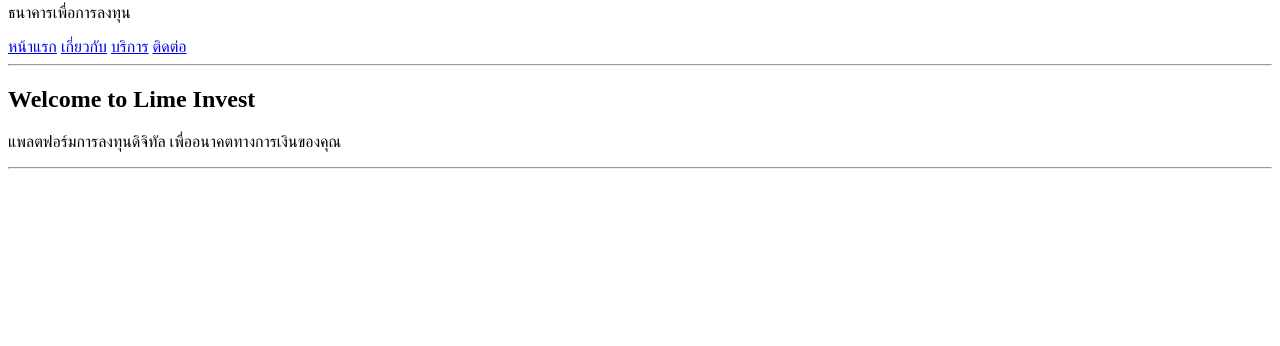
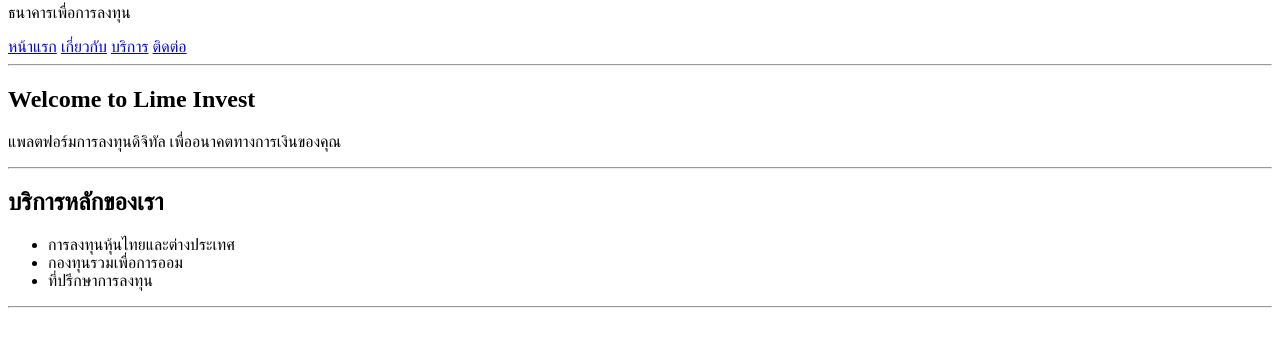
Before and after one commit to patchara24/my-business-web, a plain HTML site: page index.html in a window 1280 px wide. Shown: the part 388-734 px from the top of the page. Drawn offline with Linux system fonts and the light colour scheme.

Commit message:
feat:add services

```diff
--- a/index.html
+++ b/index.html
@@ -33,6 +33,19 @@
 
     <hr>
 
+
+    <!-- Featured Services -->
+    <section>
+        <h2>บริการหลักของเรา</h2>
+        <ul>
+            <li>การลงทุนหุ้นไทยและต่างประเทศ</li>
+            <li>กองทุนรวมเพื่อการออม</li>
+            <li>ที่ปรึกษาการลงทุน</li>
+        </ul>
+    </section>
+    </main>
+    <hr>
+
 </body>
 
 </html>
```
